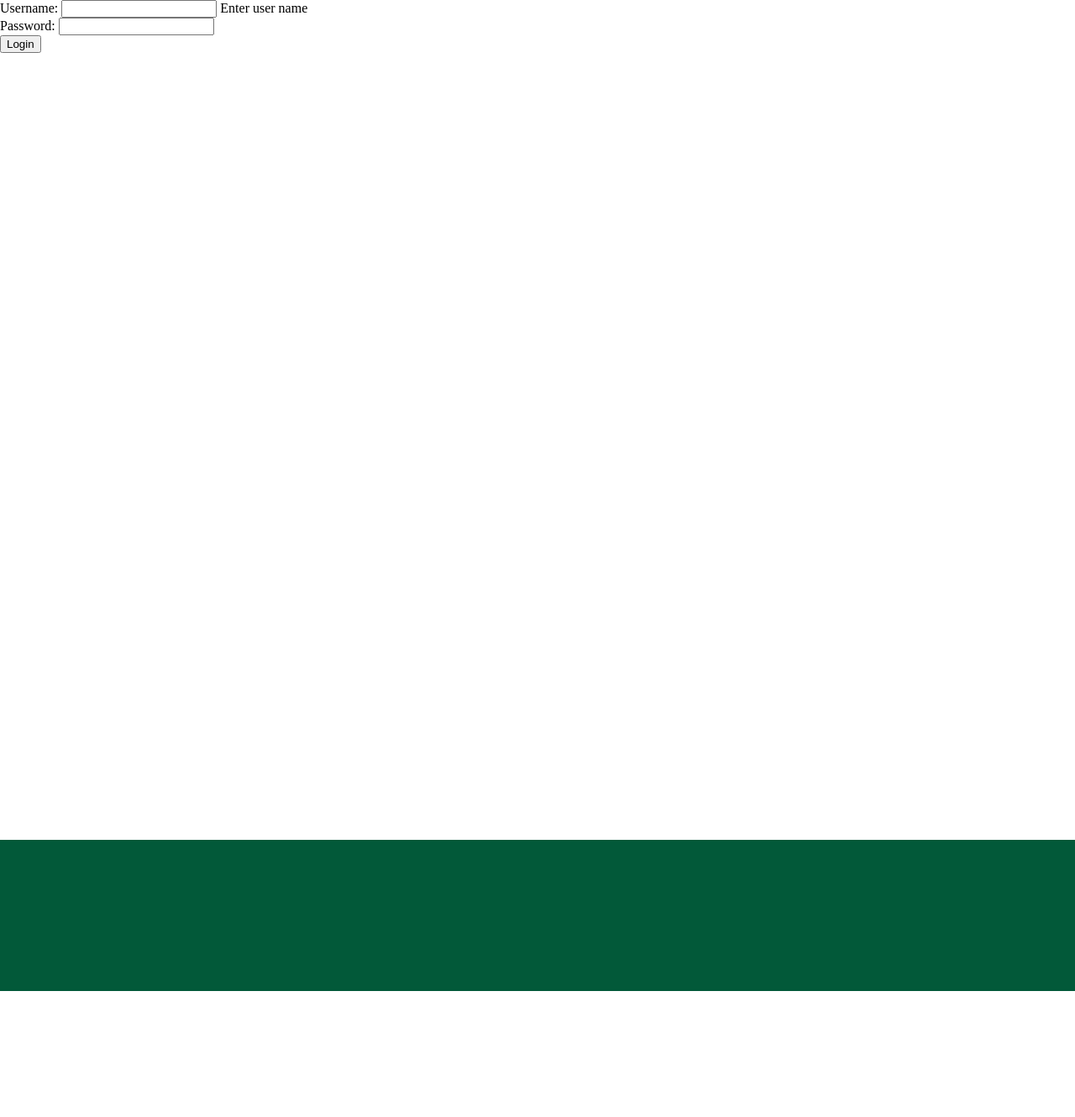
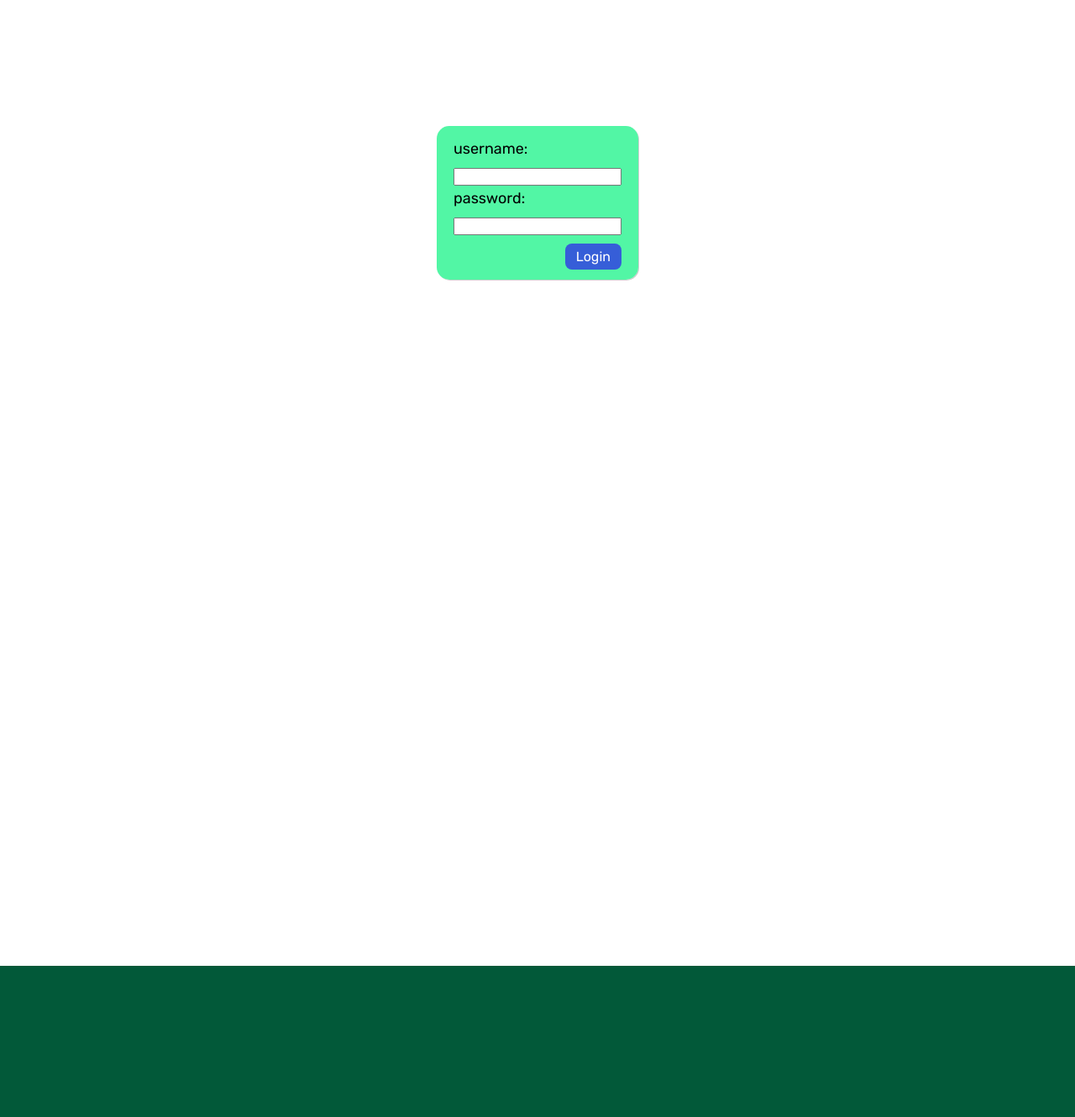
Before and after one commit to KPEdit/homesite, a Django app: page /accounts/login in a window 1280 px wide. Shown: the part 80-1410 px from the top of the page at 84% size. Before the commit the page ends 1260 px from the top, so only its background shows below. Run offline with Django 3.2, Linux system fonts and the light colour scheme.

Commit message:
Adding login page styles

```diff
--- a/main/forms.py
+++ b/main/forms.py
@@ -42,10 +42,7 @@ class MyUserChangeForm(forms.ModelForm):
 
 
 class UserLoginForm(forms.Form):
-    username = forms.CharField(max_length=255,
-                               help_text="Enter user name",
-
-                               )
+    username = forms.CharField(max_length=255)
     password = forms.CharField(max_length=255, widget=forms.PasswordInput)
 
 
--- /dev/null
+++ b/main/static/main/authentication.css
@@ -0,0 +1,51 @@
+div,
+p,
+a,
+h1,
+h2,
+h3,
+h4,
+h5,
+ul,
+ol,
+il {
+  box-sizing:border-box;
+}
+
+.form-flex{
+    display: flex;
+    justify-content: center;
+    margin-top: 150px;
+}
+
+.form{
+    background: #05f27db0;
+    border-radius: 15px;
+    box-shadow: 1px 1px #cccccc;
+    padding: 12px 20px;
+}
+
+.form-attrs {
+    display: flex;
+    flex-direction: column;
+    width: 200px;
+}
+
+.form-label {
+    margin-bottom: 12px;
+    font-size: 18px;
+    font-family: 'Rubik', sans-serif;
+    margin-top: 4px;
+}
+
+.form-btn {
+    font-family: 'Rubik', sans-serif;
+    background: #3248e1de;
+    border: 50px;
+    padding: 6px 13px;
+    color: #fff;
+    border-radius: 8px;
+    margin-top: 10px;
+    float: right;
+    font-size: 16px;
+}
--- a/main/templates/main/login_page.html
+++ b/main/templates/main/login_page.html
@@ -1,5 +1,7 @@
 {% extends 'wrapper.html' %}
+{% load static %}
 {% block title %}
+<link rel="stylesheet" href="{% static 'main/authentication.css' %}">
 <title>Login page</title>
 {% endblock %}
 {% block content %}
@@ -8,8 +10,17 @@
     {% if request.user.is_authenticated %}
         <h2>Пользователь уже авторизован</h2>
     {% else %}
-        {{ form.as_p }}
-    <input type="submit" value="Login">
+    <div class="form-flex">
+        <div class="form">
+        {% for f in form %}
+        <div class="form-attrs">
+            <label for="{{f.id_for_label}}" class="form-label">{{f.name}}:</label>
+            {{f}}
+        </div>
+        {% endfor %}
+            <input class="form-btn" type="submit" value="Login">
+        </div>
+    </div>
     {% endif %}
 </form>
 {% endblock %}
```
